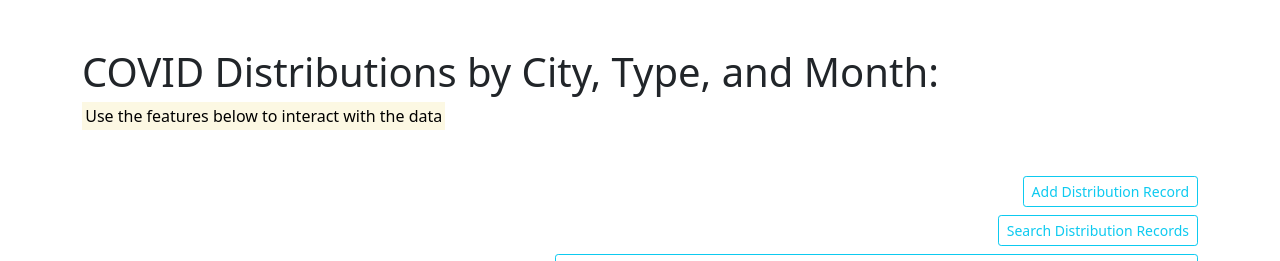
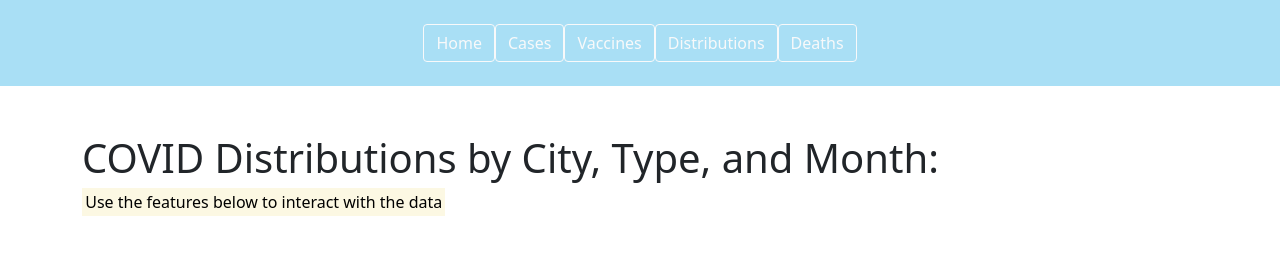
Before and after one commit to emilyvera/vaccine-tracker, a Flask app: template app/templates/distributions.html in a window 1280 px wide. Shown: the top 261 px of the page. Run offline with Flask 2, Linux system fonts and the light colour scheme; the template is opened without the code that fills it, so the values that code supplies are empty.

Commit message:
Fix distributions page

```diff
--- a/app/routes.py
+++ b/app/routes.py
@@ -264,7 +264,7 @@ def distributions():
     city_id_global2 = -1
     date_global2 = ''
 
-    return render_template("vaccines.html", items=items)
+    return render_template("distributions.html", items=items)
 
 city_id_global3 = -1
 date_global3 = ''
--- a/app/templates/distributions.html
+++ b/app/templates/distributions.html
@@ -17,6 +17,42 @@
     </head>
 
     <body>
+
+    <section class="">
+        <footer class="text-center text-white" style="background-color: rgba(169,223,245,255);">
+            <div class="container p-4 pb-2">
+                <section class="">
+                  <p class="mr-3 d-flex justify-content-center align-items-center">
+                    <a href="/">
+                        <button type="button" class="pr-2 btn btn-outline-light btn-rounded">
+                            Home
+                        </button>
+                    </a>
+                    <a href="cases">
+                        <button type="button" class="pr-2 btn btn-outline-light btn-rounded">
+                            Cases
+                        </button>
+                    </a>
+                    <a href="vaccines">
+                        <button type="button" class="mr-2 btn btn-outline-light btn-rounded">
+                            Vaccines
+                        </button>
+                    </a>
+                    <a href="distributions">
+                        <button type="button" class="mr-2 btn btn-outline-light btn-rounded">
+                            Distributions
+                        </button>
+                    </a>
+                    <a href="deaths">
+                        <button type="button" class="mr-2 btn btn-outline-light btn-rounded">
+                            Deaths
+                        </button>
+                    </a>
+                  </p>
+                </section>
+            </div>
+        </footer>
+    </section>
 
     <main role="main" class="container extra-bottom">
       <h1 class="mt-5">COVID Distributions by City, Type, and Month:</h1>
```
